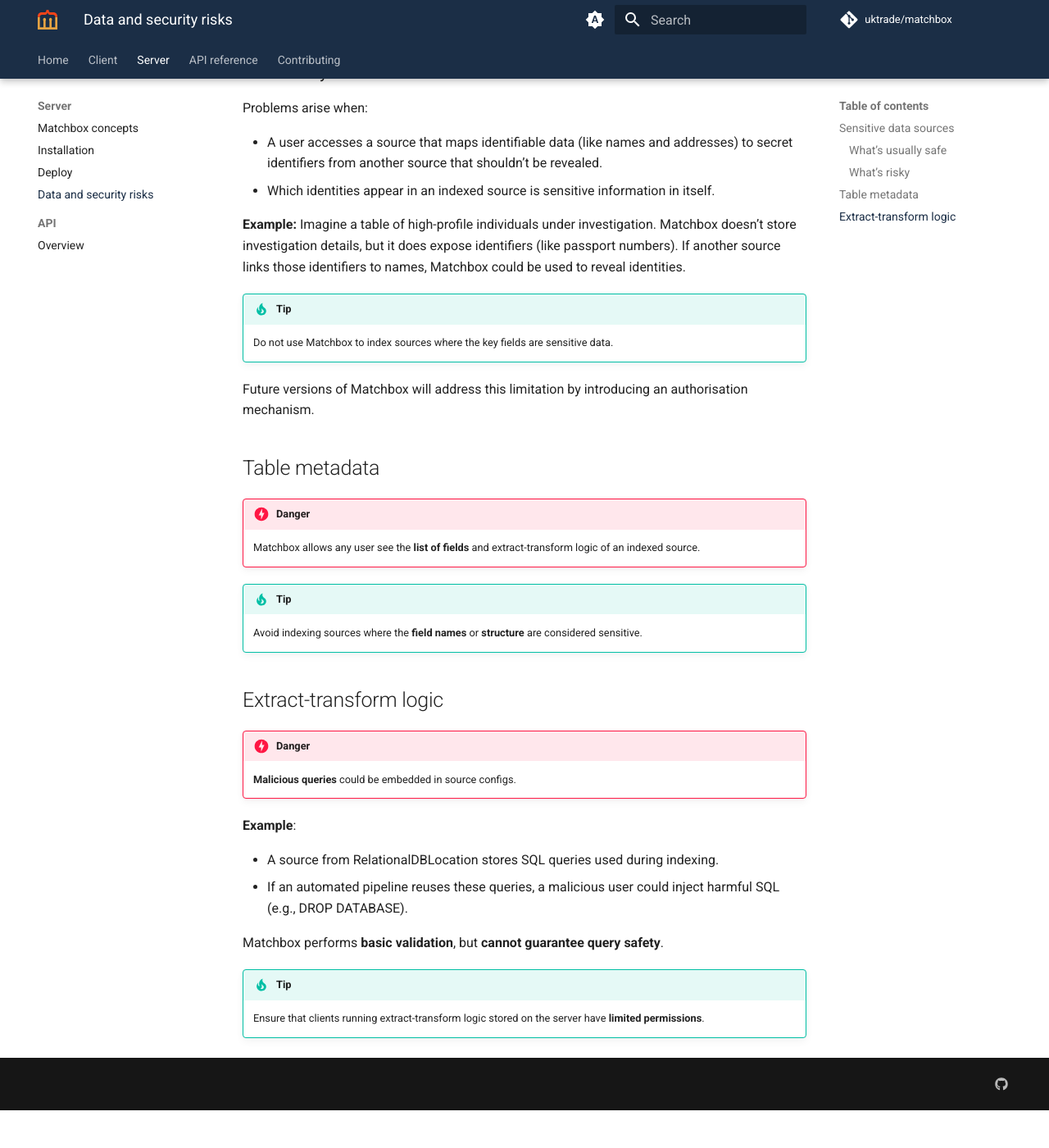
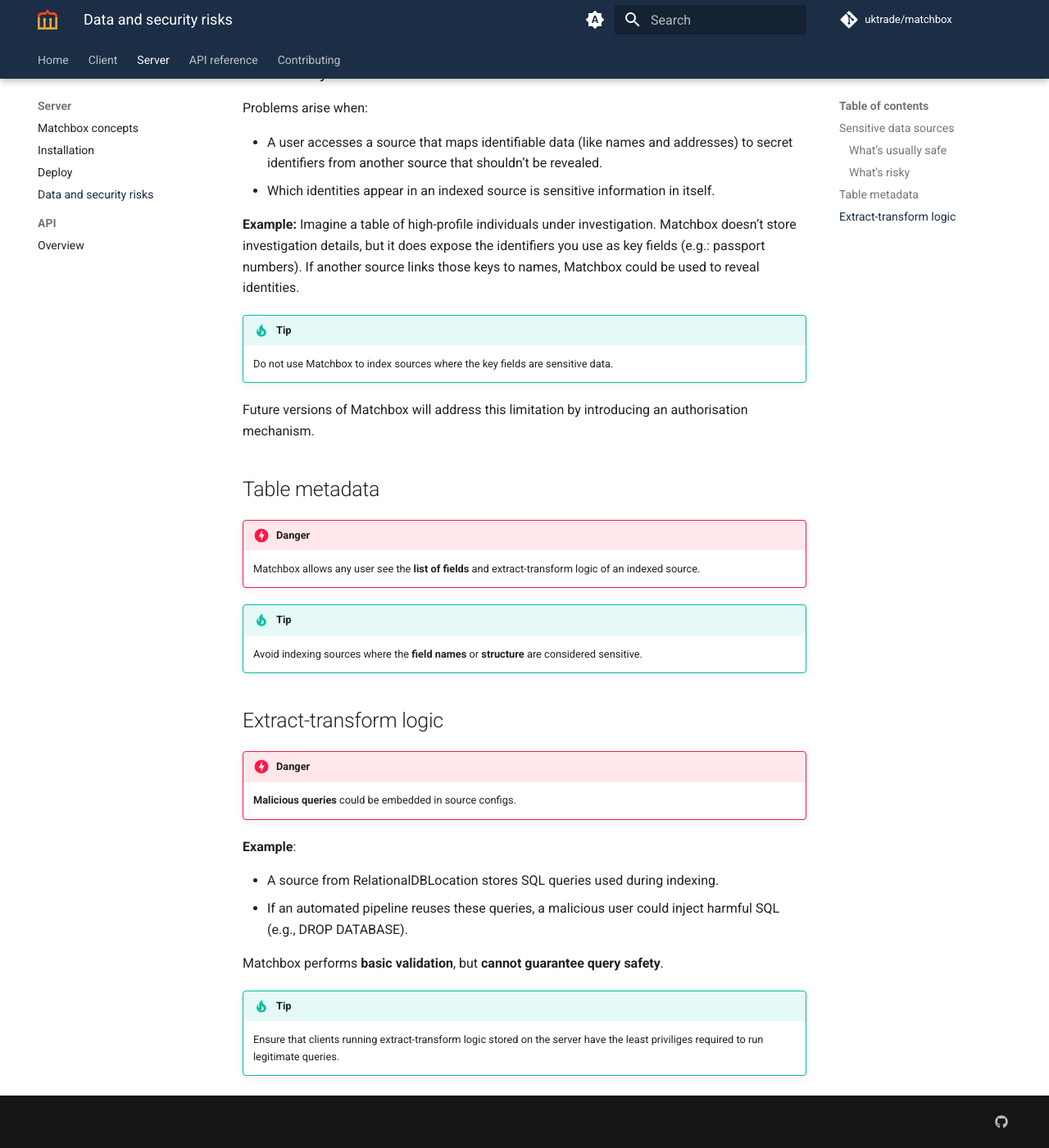
Before and after one commit to will-langdale/matchbox, an MkDocs documentation site: the page built from docs/server/risks.md, in a window 1280 px wide and 1400 px high, scrolled down 683 px. Shown: the whole window at 82% size. Built offline with MkDocs 1.6.1 and Material for MkDocs 9.7.7, drawn with Linux system fonts in a browser that asks for light colours; comment, search, counter and statistics services are not loaded; before the commit the page ends 2037 px from its top, so only the background shows below that; some of the changed text lies outside the part shown.

Commit message:
Improve formatting of risk docs

```diff
--- a/docs/server/risks.md
+++ b/docs/server/risks.md
@@ -21,8 +21,7 @@
 * A user accesses a source that maps identifiable data (like names and addresses) to secret identifiers from another source that shouldn't be revealed.
 * Which identities appear in an indexed source is sensitive information in itself.
 
-**Example:** Imagine a table of high-profile individuals under investigation. Matchbox doesn’t store investigation details, but it does expose identifiers (like passport numbers). If another source links those identifiers to names, Matchbox could be used to reveal identities.
-
+**Example:** Imagine a table of high-profile individuals under investigation. Matchbox doesn’t store investigation details, but it does expose the identifiers you use as key fields (e.g.: passport numbers). If another source links those keys to names, Matchbox could be used to reveal identities.
 
 !!! tip
     Do not use Matchbox to index sources where the key fields are sensitive data.
@@ -49,7 +48,5 @@
 
 Matchbox performs **basic validation**, but **cannot guarantee query safety**.
 
-
-
 !!! tip
-    Ensure that clients running extract-transform logic stored on the server have **limited permissions**.
+    Ensure that clients running extract-transform logic stored on the server have the least priviliges required to run legitimate queries.
```
Also changed, not shown: other parts of docs/server/risks.md (+1 -1 lines).
